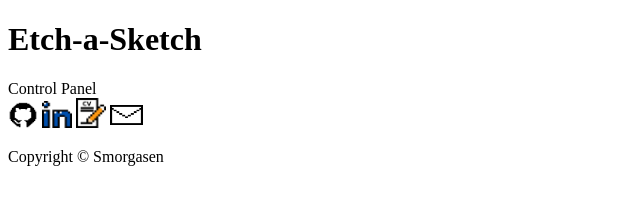
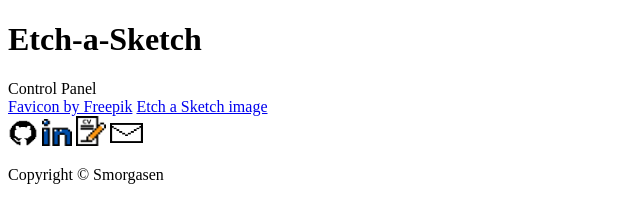
Before and after one commit to Smorgasen/etch-a-sketch, a plain HTML site: page index.html in a window 1280 px wide. Shown: the whole page, without its empty margins (0-640 px from the left). Drawn offline with Linux system fonts and the light colour scheme.

Commit message:
Add copyright links

```diff
--- a/index.html
+++ b/index.html
@@ -14,6 +14,10 @@
     <div class="panel">Control Panel</div>
     <div class="container"></div>
     <div class="footer">
+        <div class="copyright-links">
+            <a href="https://www.flaticon.com/authors/freepik">Favicon by Freepik</a>
+            <a href="https://www.pngegg.com/en/png-wwenn">Etch a Sketch image</a>
+        </div>
         <div class="links">
             <a href="https://github.com/Smorgasen" target="_blank"> <img src="images/github-pixel.png" alt="github icon" width="30" height="26"></a>
             <a href="https://www.linkedin.com/in/yaroslav-ivanko-15a727162/" target="_blank"> <img src="images/linkedin-pixel.png" alt="linkedin icon" width="30" height="27"></a>
```
